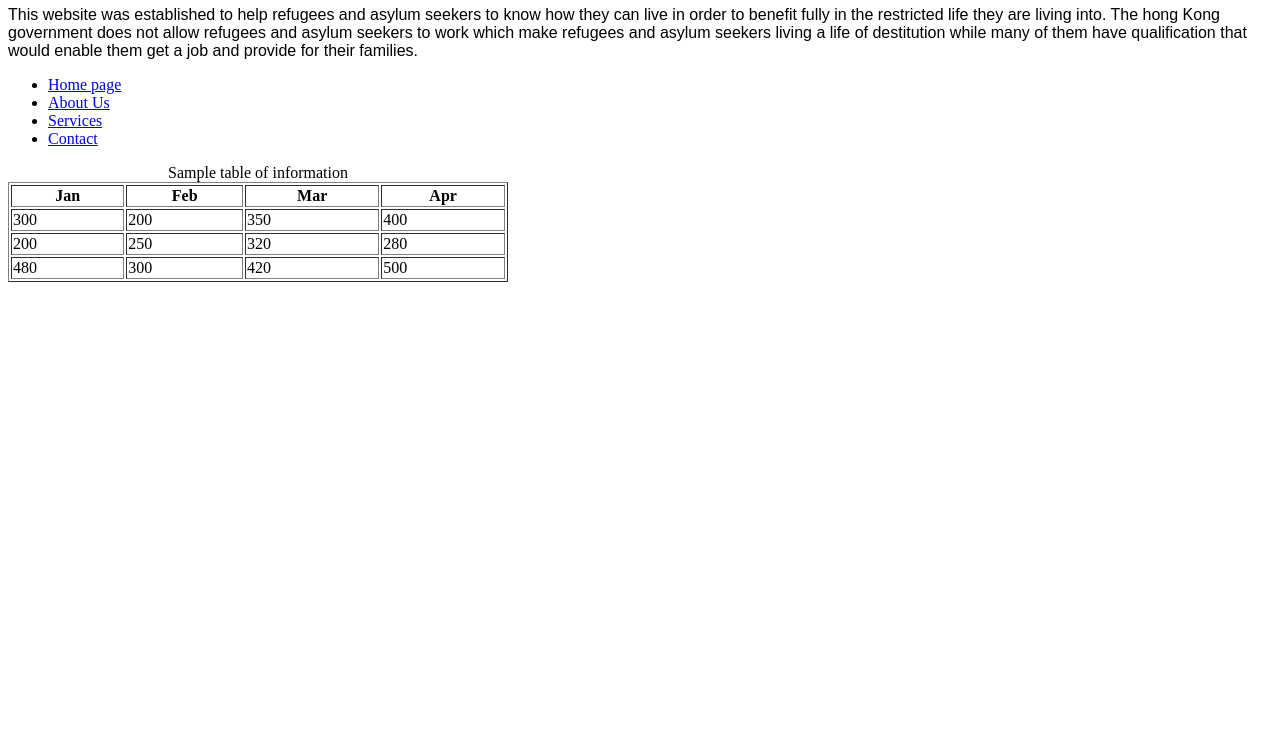
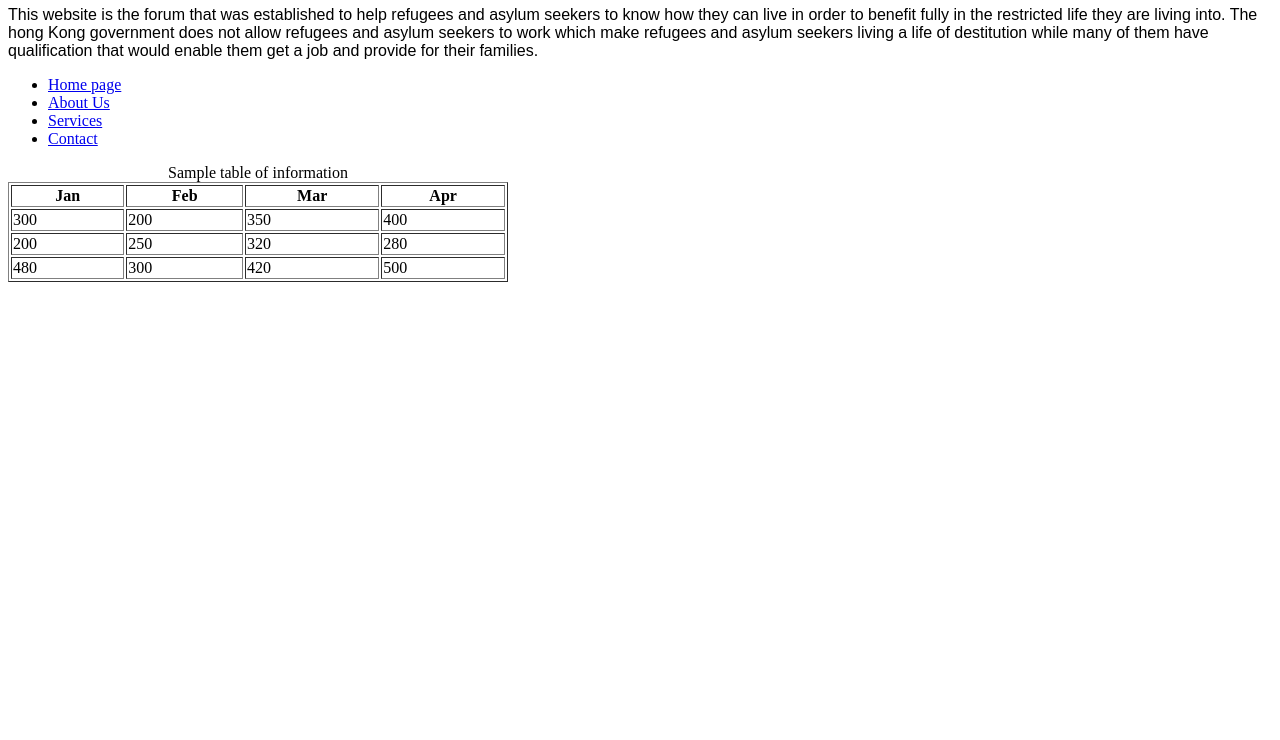
Before and after one commit to warren20/justice.github.io, a plain HTML site: page About Us.html in a window 1280 px wide. Shown: the part 60-800 px from the top of the page. Drawn offline with Linux system fonts and the light colour scheme.

Commit message:
content
review the content

```diff
--- a/About Us.html
+++ b/About Us.html
@@ -1,6 +1,6 @@
 <link href="styles.css" rel="stylesheet" type="text/css" />
 <h1><strong>ABOUT US</strong> </h1>
-<p>This website was established to help refugees and asylum seekers to know how they can live in order to benefit fully in the restricted life they are living into. The hong Kong government does not allow refugees and asylum seekers to work which make refugees and asylum seekers living a life of destitution while many of them have qualification that would enable them get a job and provide for their families.</p>
+<p>This website is the forum that was established to help refugees and asylum seekers to know how they can live in order to benefit fully in the restricted life they are living into. The hong Kong government does not allow refugees and asylum seekers to work which make refugees and asylum seekers living a life of destitution while many of them have qualification that would enable them get a job and provide for their families.</p>
 <ul>
   <li><a href="index.html">Home page</a></li>
   <li><a href="aboutus.html">About Us</a></li>
```
